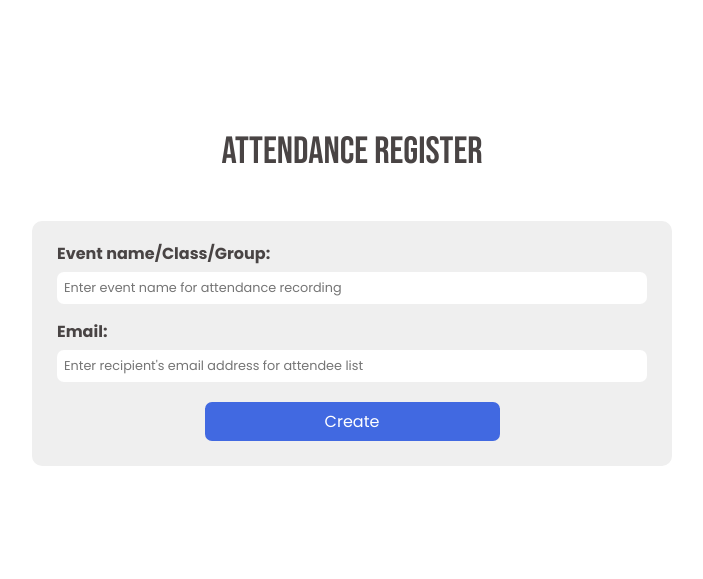
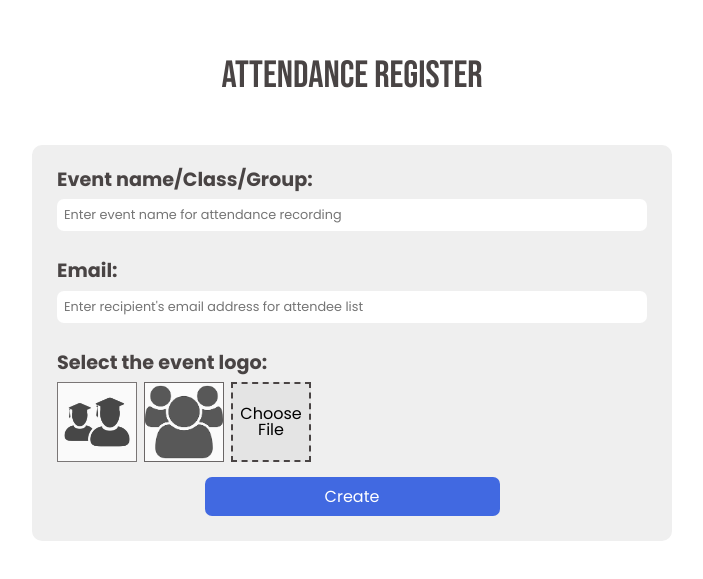
Before and after one commit to Janaina-MJ/attendance-register, a React (Vite) app in the folder web/: page / in a window 1280 px wide. Shown: the part 101-680 px from the top of the page, without its empty margins (288-991 px from the left). Built offline with nearby package versions, Linux system fonts and the light colour scheme.

Commit message:
feat: Add new input field to include an image of the event

```diff
--- a/web/src/pages/Login/index.jsx
+++ b/web/src/pages/Login/index.jsx
@@ -3,20 +3,38 @@ import './styles.css';
 import { useState } from 'react';
 import { api } from '../../service/api'
 
+
 export function Login() {
 
     const [name, setName] = useState('');
     const [email, setEmail] = useState('');
+    const [selectedFile, setSelectedFile] = useState(null);
+    const [imageUrl, setImageUrl] = useState('');
+    const [isLogoSelected, setIsLogoSelected] = useState(false);
+
+    function handleFileSelect(e) {
+        const image = e.target.files[0];
+        setSelectedFile(image);
+
+        const imageURL = URL.createObjectURL(image);
+        setImageUrl(imageURL);
+
+        //then display the selected image
+    }
+
+    function displayEventLogo() {
+        //display the selected image
+    }
 
     async function createRegister(e) {
         e.preventDefault();
 
-        await api.post('/registers', { //this function is not working yet because the project doesn't has the backend server
+        await api.post('/registers', {
             name,
             email,
+            //selectedFile,
         });
 
-        window.location.href = '../Home/index.js';
     }
 
     return (
@@ -50,6 +68,22 @@ export function Login() {
                 </div>
 
                 <div className='field-set'>
+                    <p className='field-title'>Select the event logo:</p>
+                    <div className='input-file-container'>
+                        <button onClick={displayEventLogo} className='logo-option eventLogo2'></button>
+                        <button onClick={displayEventLogo} className='logo-option eventLogo1'></button>
+                        <label htmlFor="imageUpload" className='input-label'>Choose File</label>
+                        <input
+                            className='input-file'
+                            type="file"
+                            id="imageUpload"
+                            name="imageUpload"
+                            accept="image/*"
+                            onChange={handleFileSelect} />
+
+                    </div>
+
+
 
                 </div>
 
--- a/web/src/pages/Login/styles.css
+++ b/web/src/pages/Login/styles.css
@@ -30,6 +30,7 @@
 
 .field-title {
     font-weight: bold;
+    font-size: 1.2rem;
     color: rgb(73, 68, 68);
 }
 
@@ -38,7 +39,7 @@
     font-size: 0.8rem;
     border-radius: 7px;
     border: none;
-    margin-bottom: 20px;
+    margin-bottom: 30px;
 }
 
 .submit-form-button {
@@ -52,5 +53,49 @@
 }
 
 .submit-form-button:hover {
-    filter: brightness(0.9);
+    filter: brightness(0.7);
 }
+
+.event-logo-container {
+    padding: 10px;
+}
+
+.input-file {
+    display: none;
+}
+
+.input-file-container {
+    display: flex;
+    flex-direction: row;
+    margin-bottom: 15px;
+}
+
+.logo-option {
+    width: 80px;
+    height: 80px;
+    border: 1px solid rgb(73, 68, 68);
+    margin-right: 7px;
+    cursor: pointer;
+}
+
+.input-label {
+    display: flex;
+    align-items: center;
+    text-align: center;
+    width: 80px;
+    height: 80px;
+    background-color: rgb(228, 228, 228);
+    border: 2px dashed rgb(73, 68, 68);
+    margin-right: 7px;
+    cursor: pointer;
+}
+
+.eventLogo1 {
+    background: no-repeat center/100% url("../../assets/eventLogo1.png");
+    opacity: 0.8;
+}
+
+.eventLogo2 {
+    background: no-repeat center/100% url("../../assets/eventLogo2.jpeg");
+    opacity: 0.7;
+}
```
Also changed, not shown: web/src/assets/eventLogo1.png (added), web/src/assets/eventLogo2.jpeg (added).
